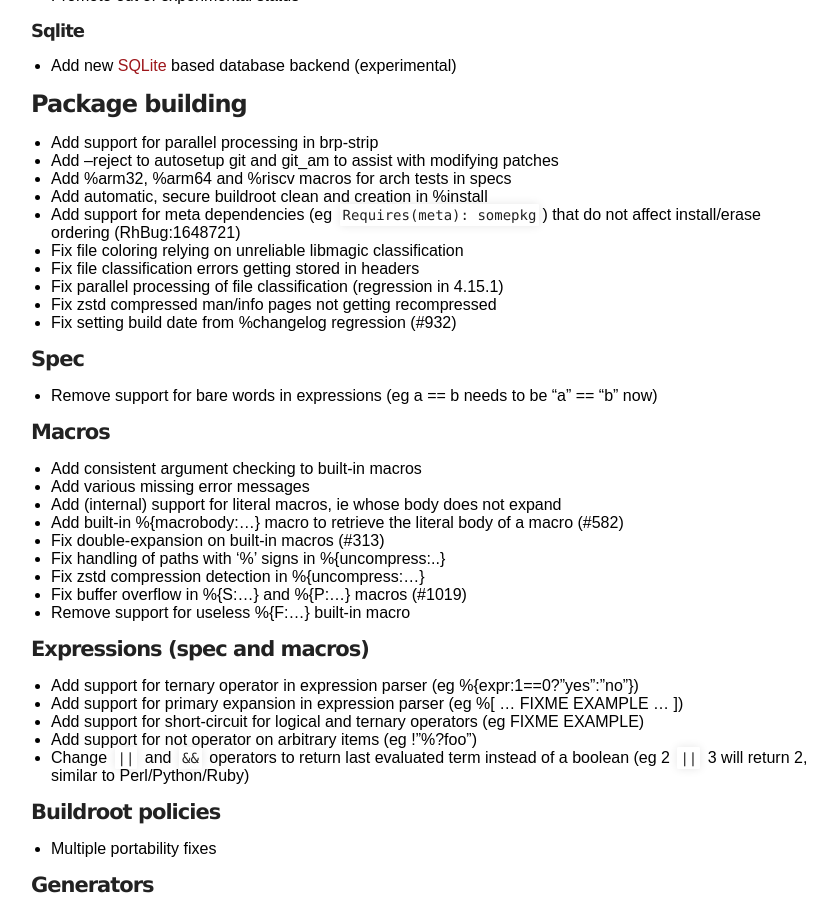
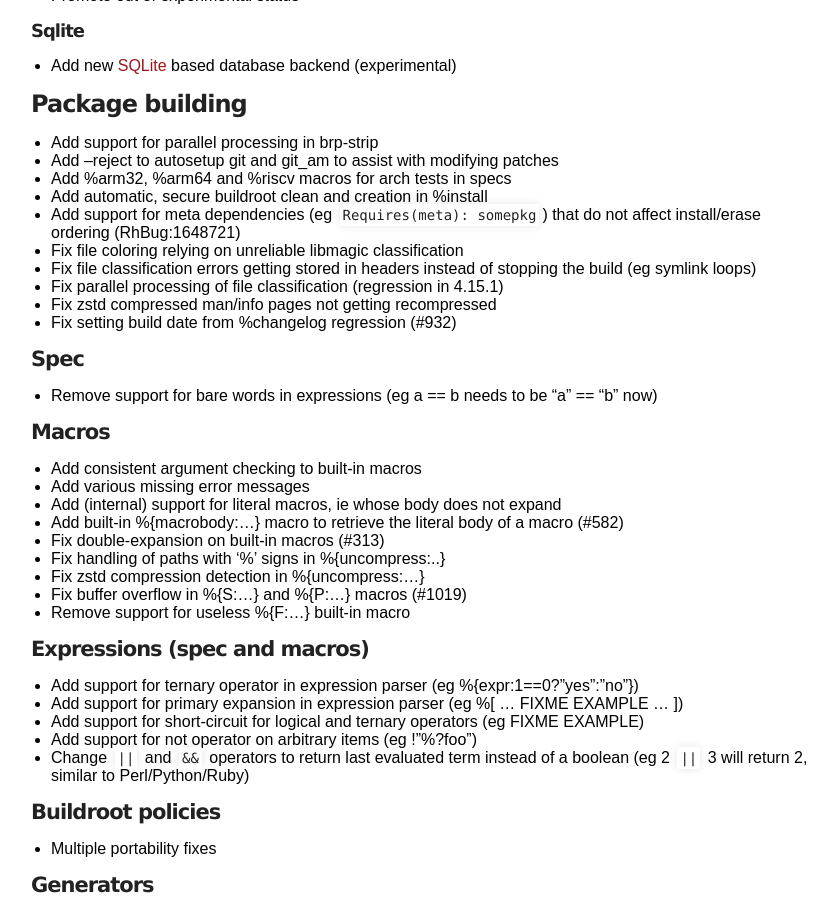
Before and after one commit to rpm-software-management/rpm-web, a Jekyll site: the page built from wiki/Releases/4.16.0.md, in a window 1280 px wide and 900 px high, scrolled down 1255 px. Shown: the whole window, without its empty margins (219-1056 px from the left). Built offline with Jekyll 4.4.1, drawn with Linux system fonts in a browser that asks for light colours.

Commit message:
Mention symlink loops considered an error now in 4.16 notes

```diff
--- a/wiki/Releases/4.16.0.md
+++ b/wiki/Releases/4.16.0.md
@@ -59,7 +59,8 @@ title: rpm.org - Releases
 * Add support for meta dependencies (eg `Requires(meta): somepkg`)
   that do not affect install/erase ordering (RhBug:1648721)
 * Fix file coloring relying on unreliable libmagic classification
-* Fix file classification errors getting stored in headers
+* Fix file classification errors getting stored in headers instead of
+  stopping the build (eg symlink loops)
 * Fix parallel processing of file classification (regression in 4.15.1)
 * Fix zstd compressed man/info pages not getting recompressed
 * Fix setting build date from %changelog regression (#932)
```
